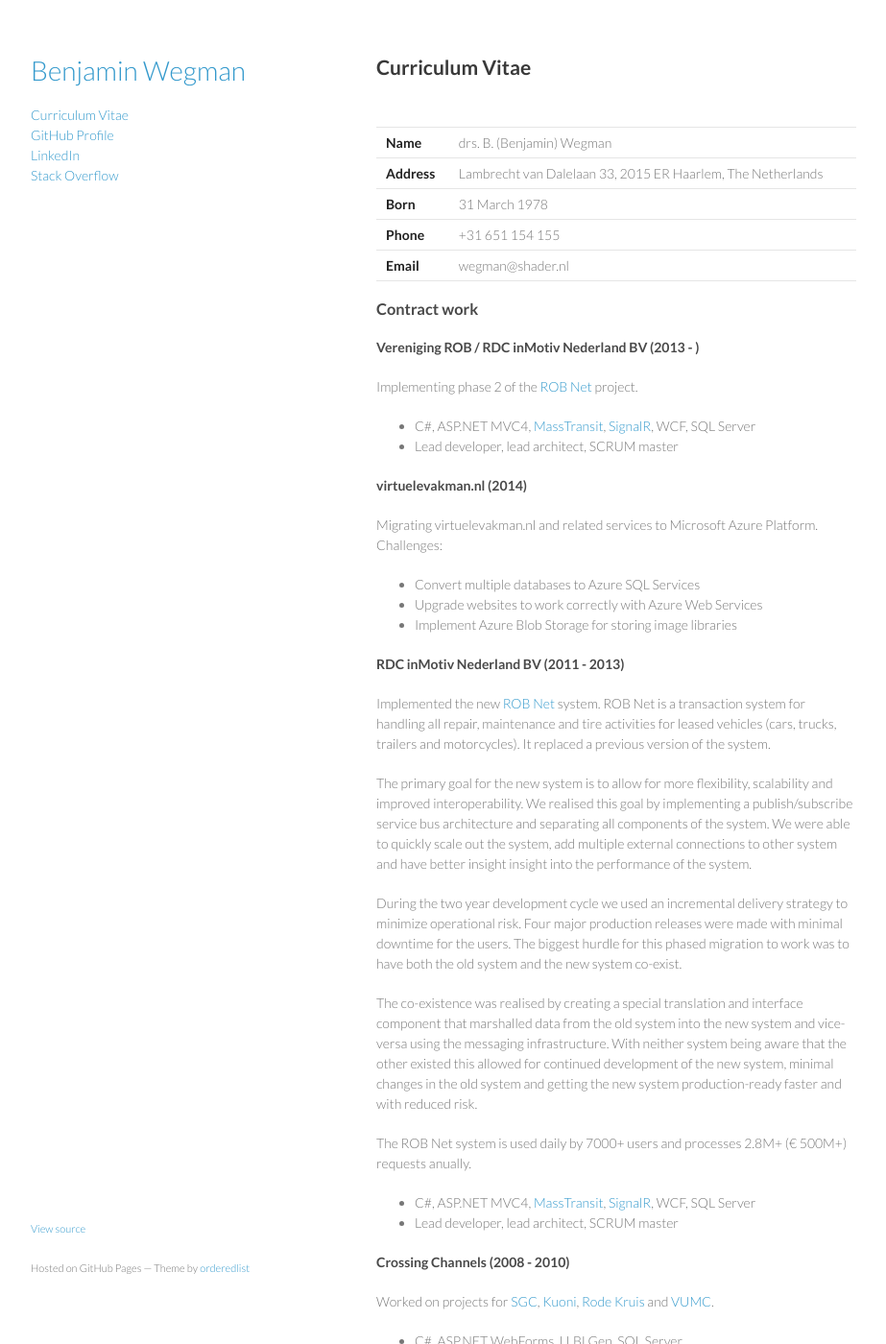
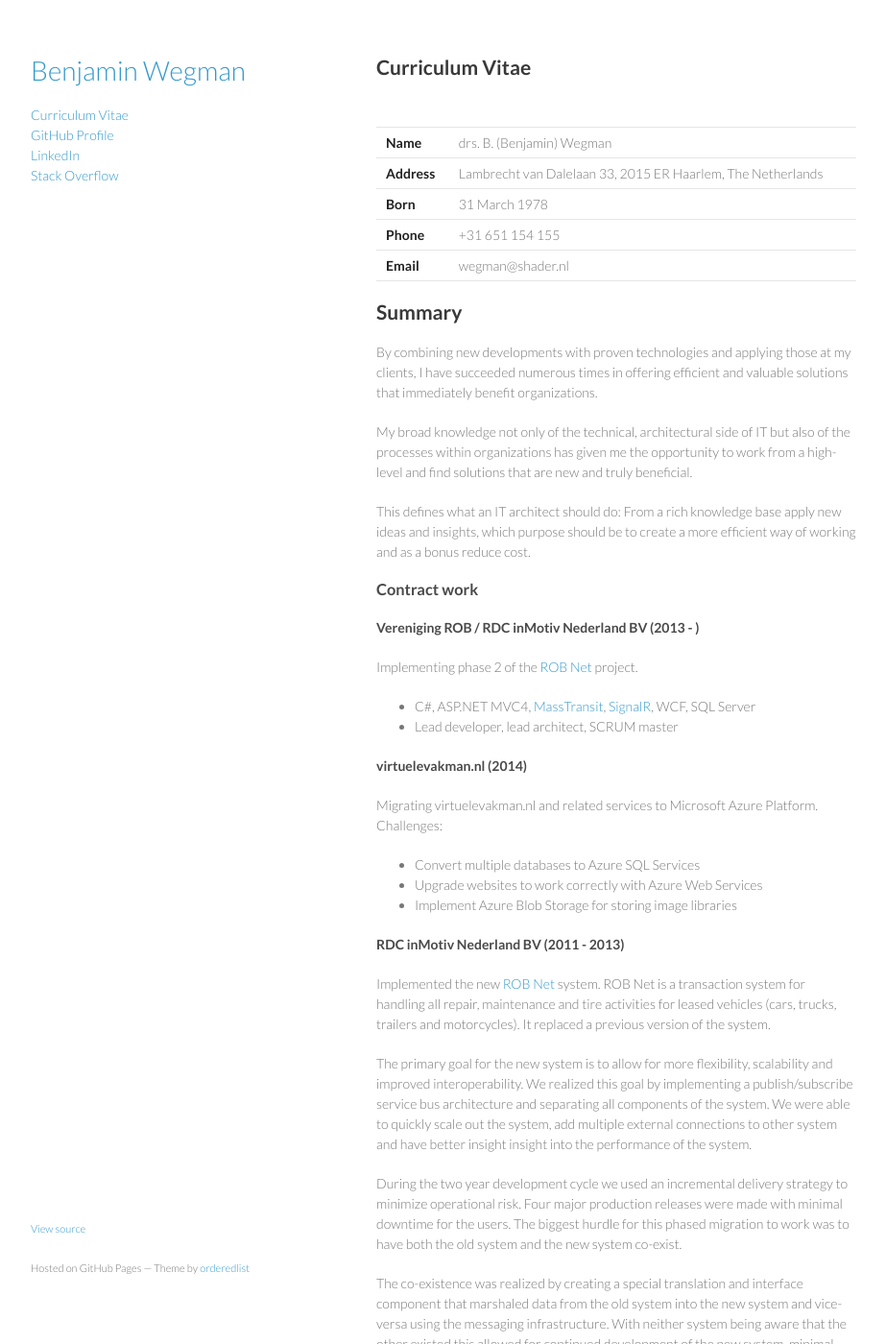
Before and after one commit to bwegman/bwegman.github.io, a Jekyll site: the page built from curriculum-vitae/index.md, in a window 1280 px wide and 1400 px high. Shown: the whole window at 96% size, without its empty margins (178-1101 px from the left). Built offline with Jekyll 4.4.1, drawn with Linux system fonts in a browser that asks for light colours; Markdown is read by kramdown in place of the engine named in the settings; some of the changed text lies outside the part shown.

Commit message:
Added summary to CV.
Fixed spelling mistakes

```diff
--- a/curriculum-vitae/index.md
+++ b/curriculum-vitae/index.md
@@ -12,6 +12,14 @@
 | **Born**    | 31 March 1978 |
 | **Phone**   | +31 651 154 155 |
 | **Email**   | wegman@shader.nl |
+
+## Summary
+
+By combining new developments with proven technologies and applying those at  my clients, I have succeeded numerous times in offering efficient and valuable solutions that immediately benefit organizations.
+
+My broad knowledge not only of the technical, architectural side of IT but also of the processes within organizations has given me the opportunity to work from a high-level and find solutions that are new and truly beneficial.
+
+This defines what an IT architect should do: From a rich knowledge base apply new ideas and insights, which purpose should be to create a more efficient way of working and as a bonus reduce cost.
 
 ### Contract work
 
@@ -34,13 +42,13 @@
 
 Implemented the new [ROB Net](http://www.rob-net.nl) system. ROB Net is a transaction system for handling all repair, maintenance and tire activities for leased vehicles (cars, trucks, trailers and motorcycles). It replaced a previous version of the system.
 
-The primary goal for the new system is to allow for more flexibility, scalability and improved interoperability. We realised this goal by implementing a publish/subscribe service bus architecture and separating all components of the system. We were able to quickly scale out the system, add multiple external connections to other system and have better insight insight into the performance of the system.
+The primary goal for the new system is to allow for more flexibility, scalability and improved interoperability. We realized this goal by implementing a publish/subscribe service bus architecture and separating all components of the system. We were able to quickly scale out the system, add multiple external connections to other system and have better insight insight into the performance of the system.
 
 During the two year development cycle we used an incremental delivery strategy to minimize operational risk. Four major production releases were made with minimal downtime for the users. The biggest hurdle for this phased migration to work was to have both the old system and the new system co-exist.
 
-The co-existence was realised by creating a special translation and interface component that marshalled data from the old system into the new system and vice-versa using the messaging infrastructure. With neither system being aware that the other existed this allowed for continued development of the new system, minimal changes in the old system and getting the new system production-ready faster and with reduced risk.
+The co-existence was realized by creating a special translation and interface component that marshaled data from the old system into the new system and vice-versa using the messaging infrastructure. With neither system being aware that the other existed this allowed for continued development of the new system, minimal changes in the old system and getting the new system production-ready faster and with reduced risk.
 
-The ROB Net system is used daily by 7000+ users and processes 2.8M+ (&euro; 500M+) requests anually.
+The ROB Net system is used daily by 7000+ users and processes 2.8M+ (&euro; 500M+) requests annually.
 
 * C#, ASP.NET MVC4, [MassTransit](https://github.com/MassTransit/MassTransit), [SignalR](https://github.com/signalR/SignalR), WCF, SQL Server
 * Lead developer, lead architect, SCRUM master
```
Also changed, not shown: other parts of curriculum-vitae/index.md (+1 -1 lines).
